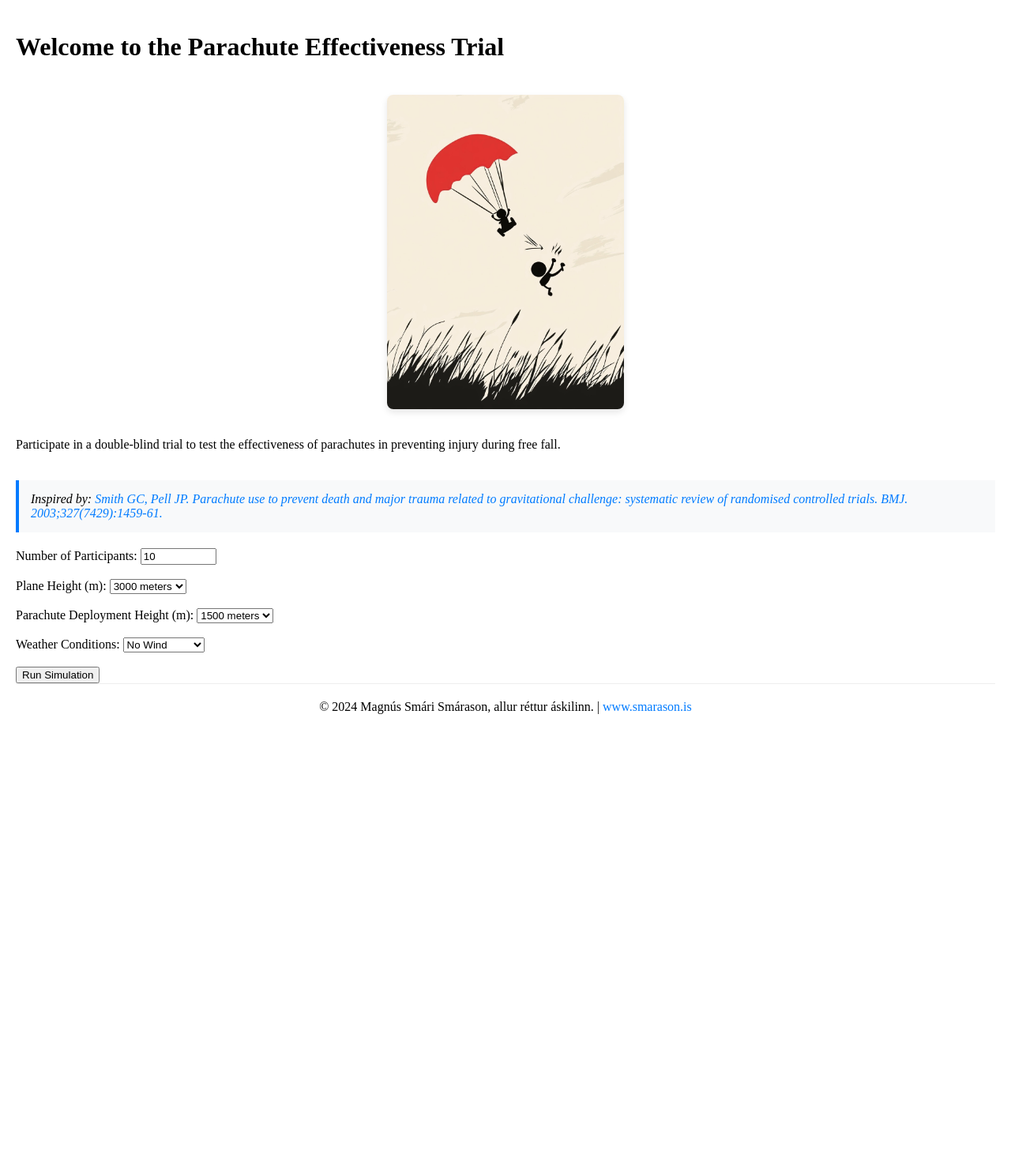
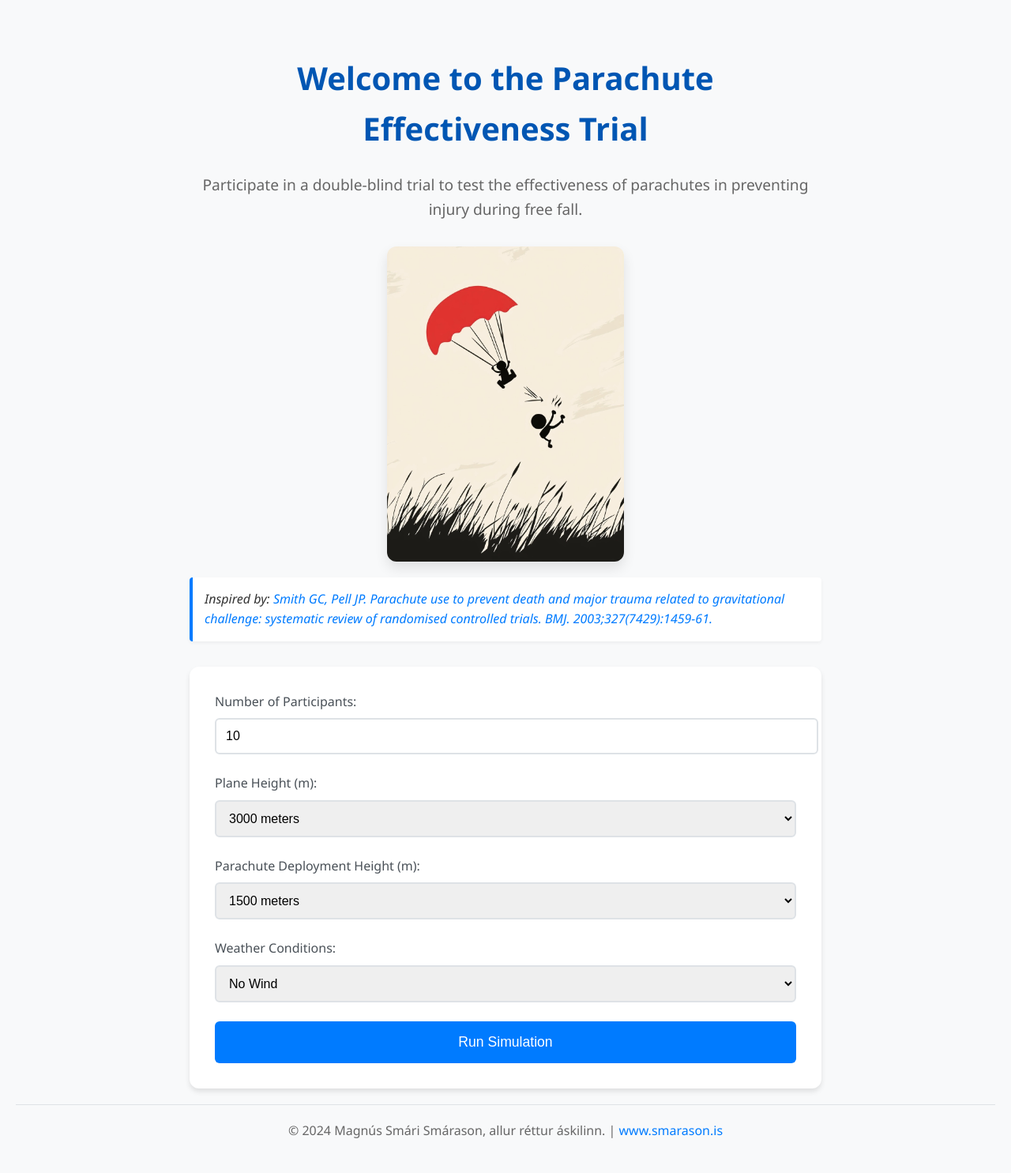
Before and after one commit to Magnussmari/Parachute_trial, a Flask app: page / in a window 1280 px wide. Shown: the whole page at 79% size. Before the commit the page ends 904 px from the top, so only its background shows below. Run offline with Flask 3, Linux system fonts and the light colour scheme.

Commit message:
Update home.html

```diff
--- a/templates/home.html
+++ b/templates/home.html
@@ -5,89 +5,211 @@
     <meta name="viewport" content="width=device-width, initial-scale=1.0">
     <title>Parachute Effectiveness Trial</title>
     <style>
+        :root {
+            --primary-color: #007bff;
+            --primary-dark: #0056b3;
+            --background-color: #f8f9fa;
+            --card-background: #ffffff;
+            --text-color: #333333;
+            --border-color: #dee2e6;
+        }
+
         body {
             min-height: 100vh;
             display: flex;
             flex-direction: column;
             margin: 0;
             padding: 20px;
+            font-family: 'Segoe UI', Arial, sans-serif;
+            line-height: 1.6;
+            background-color: var(--background-color);
+            color: var(--text-color);
         }
-        .citation {
-            margin: 20px 0;
-            padding: 15px;
-            background-color: #f8f9fa;
-            border-left: 4px solid #007bff;
-            font-style: italic;
+
+        .container {
+            max-width: 800px;
+            margin: 0 auto;
+            padding: 20px;
         }
-        .citation a {
-            color: #007bff;
-            text-decoration: none;
+
+        h1 {
+            text-align: center;
+            color: var(--primary-dark);
+            margin-bottom: 1.5rem;
+            font-size: 2.5rem;
         }
-        .citation a:hover {
-            text-decoration: underline;
+
+        .intro-text {
+            text-align: center;
+            font-size: 1.2rem;
+            margin-bottom: 2rem;
+            color: #666;
         }
-        footer {
-            margin-top: auto;
-            padding: 20px 0;
-            text-align: center;
-            border-top: 1px solid #eee;
-        }
-        footer a {
-            color: #007bff;
-            text-decoration: none;
-        }
-        footer a:hover {
-            text-decoration: underline;
-        }
+
         .header-image {
             max-width: 300px;
             height: auto;
             display: block;
             margin: 20px auto;
-            border-radius: 8px;
-            box-shadow: 0 4px 8px rgba(0,0,0,0.1);
+            border-radius: 12px;
+            box-shadow: 0 8px 16px rgba(0,0,0,0.1);
+        }
+
+        .citation {
+            margin: 20px 0;
+            padding: 15px;
+            background-color: var(--card-background);
+            border-left: 4px solid var(--primary-color);
+            border-radius: 4px;
+            font-style: italic;
+            box-shadow: 0 2px 4px rgba(0,0,0,0.05);
+        }
+
+        .citation a {
+            color: var(--primary-color);
+            text-decoration: none;
+        }
+
+        .citation a:hover {
+            text-decoration: underline;
+        }
+
+        .form-card {
+            background-color: var(--card-background);
+            padding: 2rem;
+            border-radius: 12px;
+            box-shadow: 0 4px 6px rgba(0,0,0,0.1);
+            margin-top: 2rem;
+        }
+
+        .form-group {
+            margin-bottom: 1.5rem;
+        }
+
+        label {
+            display: block;
+            margin-bottom: 0.5rem;
+            font-weight: 500;
+            color: #495057;
+        }
+
+        input[type="number"],
+        select {
+            width: 100%;
+            padding: 0.75rem;
+            border: 2px solid var(--border-color);
+            border-radius: 6px;
+            font-size: 1rem;
+            transition: border-color 0.3s ease;
+        }
+
+        input[type="number"]:focus,
+        select:focus {
+            outline: none;
+            border-color: var(--primary-color);
+            box-shadow: 0 0 0 3px rgba(0,123,255,0.1);
+        }
+
+        input[type="submit"] {
+            width: 100%;
+            padding: 1rem;
+            background-color: var(--primary-color);
+            color: white;
+            border: none;
+            border-radius: 6px;
+            font-size: 1.1rem;
+            cursor: pointer;
+            transition: background-color 0.3s ease;
+        }
+
+        input[type="submit"]:hover {
+            background-color: var(--primary-dark);
+        }
+
+        footer {
+            margin-top: auto;
+            padding: 20px 0;
+            text-align: center;
+            border-top: 1px solid var(--border-color);
+            color: #666;
+        }
+
+        footer a {
+            color: var(--primary-color);
+            text-decoration: none;
+        }
+
+        footer a:hover {
+            text-decoration: underline;
+        }
+
+        @media (max-width: 600px) {
+            .container {
+                padding: 10px;
+            }
+
+            h1 {
+                font-size: 2rem;
+            }
+
+            .form-card {
+                padding: 1rem;
+            }
         }
     </style>
 </head>
 <body>
+    <div class="container">
         <h1>Welcome to the Parachute Effectiveness Trial</h1>
 
-    <img src="/static/graphics/parachutes.jpeg" alt="Parachutes" class="header-image">
-
-    <p>
+        <p class="intro-text">
             Participate in a double-blind trial to test the effectiveness of parachutes in preventing injury during free fall.
         </p>
+
+        <img src="/static/graphics/parachutes.jpeg" alt="Parachutes" class="header-image">
 
         <div class="citation">
             Inspired by: <a href="https://pubmed.ncbi.nlm.nih.gov/14684649/" target="_blank" rel="noopener">Smith GC, Pell JP. Parachute use to prevent death and major trauma related to gravitational challenge: systematic review of randomised controlled trials. BMJ. 2003;327(7429):1459-61.</a>
         </div>
 
+        <div class="form-card">
             <form action="{{ url_for('start_trial') }}" method="post">
+                <div class="form-group">
                     <label for="participants">Number of Participants:</label>
-        <input type="number" name="participants" id="participants" value="10" min="1" max="1000000"><br><br>
+                    <input type="number" name="participants" id="participants" value="10" min="1" max="1000000">
+                </div>
 
+                <div class="form-group">
                     <label for="plane_height">Plane Height (m):</label>
                     <select name="plane_height" id="plane_height">
                         <option value="3000">3000 meters</option>
                         <option value="4000">4000 meters</option>
                         <option value="5000">5000 meters</option>
-        </select><br><br>
+                    </select>
+                </div>
 
+                <div class="form-group">
                     <label for="deploy_height">Parachute Deployment Height (m):</label>
                     <select name="deploy_height" id="deploy_height">
                         <option value="1500">1500 meters</option>
                         <option value="1000">1000 meters</option>
                         <option value="500">500 meters</option>
-        </select><br><br>
+                    </select>
+                </div>
 
+                <div class="form-group">
                     <label for="weather">Weather Conditions:</label>
                     <select name="weather" id="weather">
                         <option value="no_wind">No Wind</option>
                         <option value="fair_wind">Fair Wind</option>
                         <option value="strong_wind">Strong Winds</option>
-        </select><br><br>
+                    </select>
+                </div>
+
                 <input type="submit" value="Run Simulation">
             </form>
+        </div>
+    </div>
 
     <footer>
         © 2024 Magnús Smári Smárason, allur réttur áskilinn. | <a href="https://www.smarason.is" target="_blank" rel="noopener">www.smarason.is</a>
```
Lines whose indentation alone changed are shown as unchanged.
